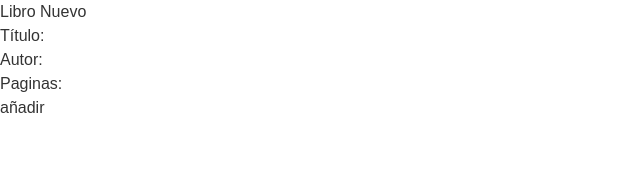
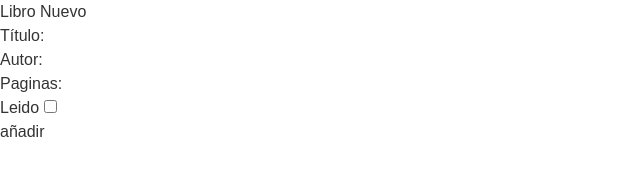
Before and after one commit to diegovhdev/library, a plain HTML site: page index.html in a window 1280 px wide. Shown: the full height of the page, 0-640 px from the left. Drawn offline with Linux system fonts and the light colour scheme.

Commit message:
feat(forms): add missing input, ids and classes
- add input to check if a book has been read
- add class and id for new book button
- add the class and id for add book button

```diff
--- a/index.html
+++ b/index.html
@@ -9,7 +9,7 @@
 </head>
 <body>
     <section class="book-form-section">
-        <button>Libro Nuevo</button>
+        <button id="toggle-book-form-btn" class="toggle-book-form">Libro Nuevo</button>
         <form action="" id="add-book-form" class="book-form">
             <div>
                 <label for="title">Título:</label>
@@ -23,7 +23,11 @@
                 <label for="pages">Paginas:</label>
                 <input type="text" inputmode="numeric" pattern="[0-9]*" name="pages" id="pages">
             </div>
-            <button>añadir</button>
+            <div>
+                <label for="read">Leido</label>
+                <input type="checkbox" name="read" id="read">
+            </div>
+            <button id="add-book-btn" class="add-book">añadir</button>
         </form>
     </section>
     <script src="script.js" defer></script>
```
